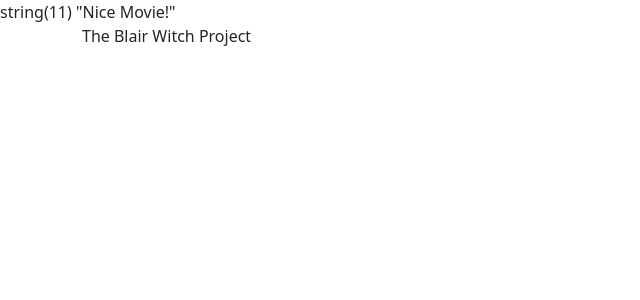
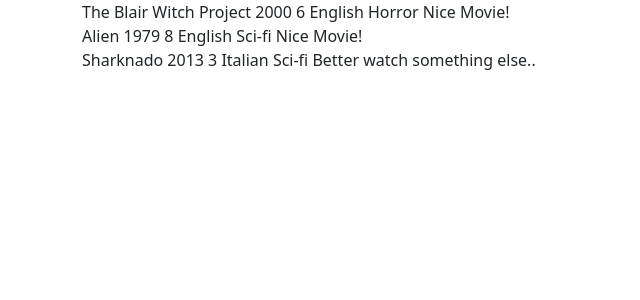
Before and after one commit to AlessioMartella7/php-oop-1, a PHP site: page / in a window 1280 px wide. Shown: the top 300 px of the page, without its empty margins (0-640 px from the left). Run offline with PHP 8.4, Linux system fonts and the light colour scheme.

Commit message:
added new movie instances and printed data on screen

```diff
--- a/classes/Movie.php
+++ b/classes/Movie.php
@@ -23,12 +23,10 @@ class Movie {
         $this->genre = $genre;
     }
 
-    function rateMovies () {
+    function rateMovie () {
         if($this->vote >=  6) {
             return 'Nice Movie!';
         } else return 'Better watch something else..';
 
     }
 }
-
-$theBlairWitchProject = new Movie ('The Blair Witch Project', 2000, 6 , 'en', 'horror');
--- a/index.php
+++ b/index.php
@@ -1,7 +1,11 @@
 <?php
 include_once __DIR__.'/classes/Movie.php';
 
-var_dump($theBlairWitchProject->rateMovies());
+
+$theBlairWitchProject = new Movie ('The Blair Witch Project', 2000, 6 , 'English', 'Horror');
+$alien = new Movie ('Alien', 1979, 8, 'English', 'Sci-fi');
+$sharknado = new Movie ('Sharknado', 2013, 3, 'Italian', 'Sci-fi');
+
 ?>
 <!DOCTYPE html>
 <html lang="en">
@@ -17,9 +21,32 @@ var_dump($theBlairWitchProject->rateMovies());
 <body>
     <main>
         <div class="container">
-            <?= $theBlairWitchProject->title ?>
-
-        </div>
+            <div class="row">
+                <div class="col-12">
+                    <?= $theBlairWitchProject->title ?>
+                    <?= $theBlairWitchProject->year ?>
+                    <?= $theBlairWitchProject->vote ?>
+                    <?= $theBlairWitchProject->language ?>
+                    <?= $theBlairWitchProject->genre ?>
+                    <?= ($theBlairWitchProject->rateMovie());?>
+                </div>
+                <div class="col-12">
+                    <?= $alien->title ?>
+                    <?= $alien->year ?>
+                    <?= $alien->vote ?>
+                    <?= $alien->language ?>
+                    <?= $alien->genre ?>
+                    <?= ($alien->rateMovie());?>
+                </div>
+                <div class="col-12">
+                    <?= $sharknado->title ?>
+                    <?= $sharknado->year ?>
+                    <?= $sharknado->vote ?>
+                    <?= $sharknado->language ?>
+                    <?= $sharknado->genre ?>
+                    <?= ($sharknado->rateMovie());?>
+                </div>
+            </div>
     </main>
 </body>
 
```
